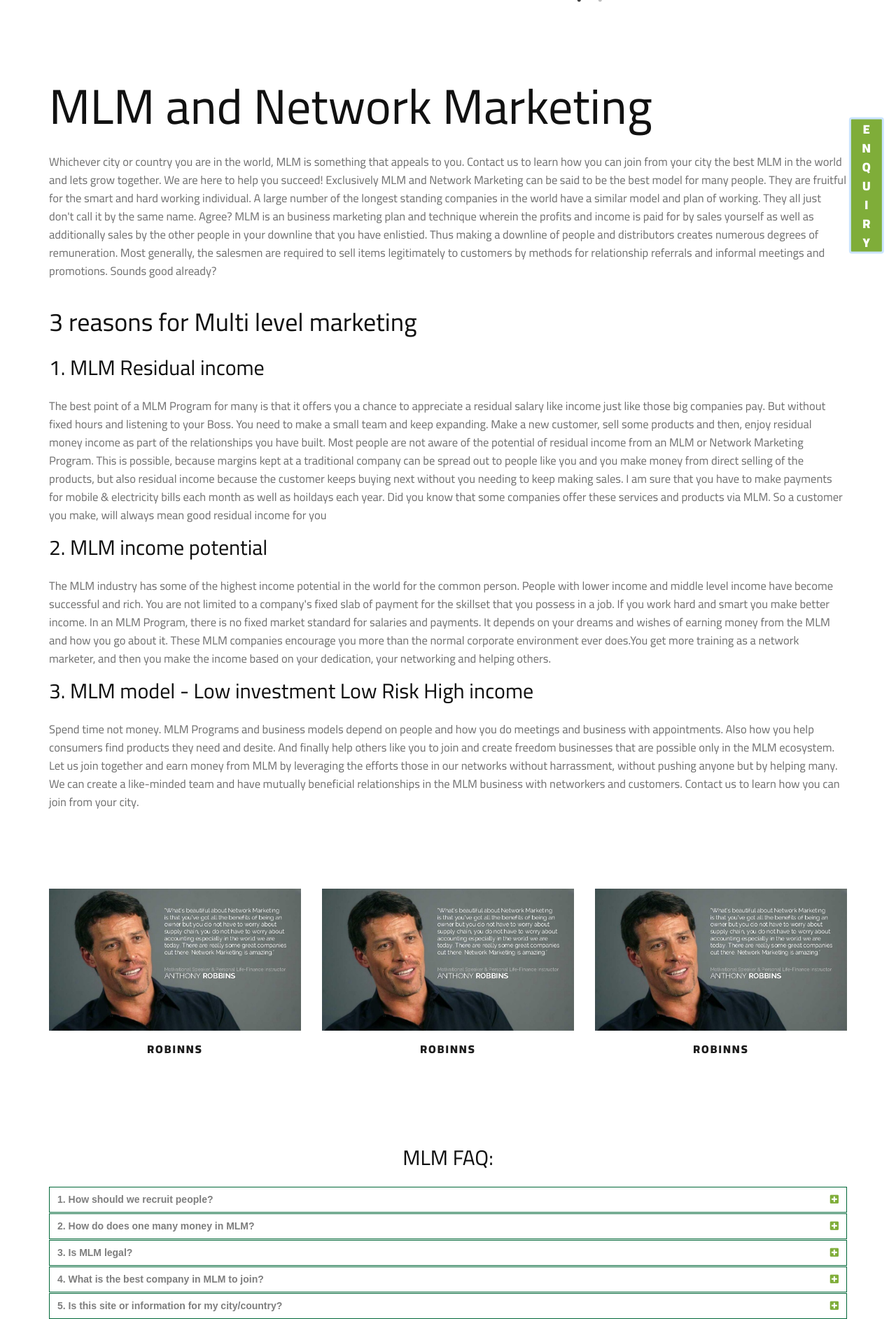
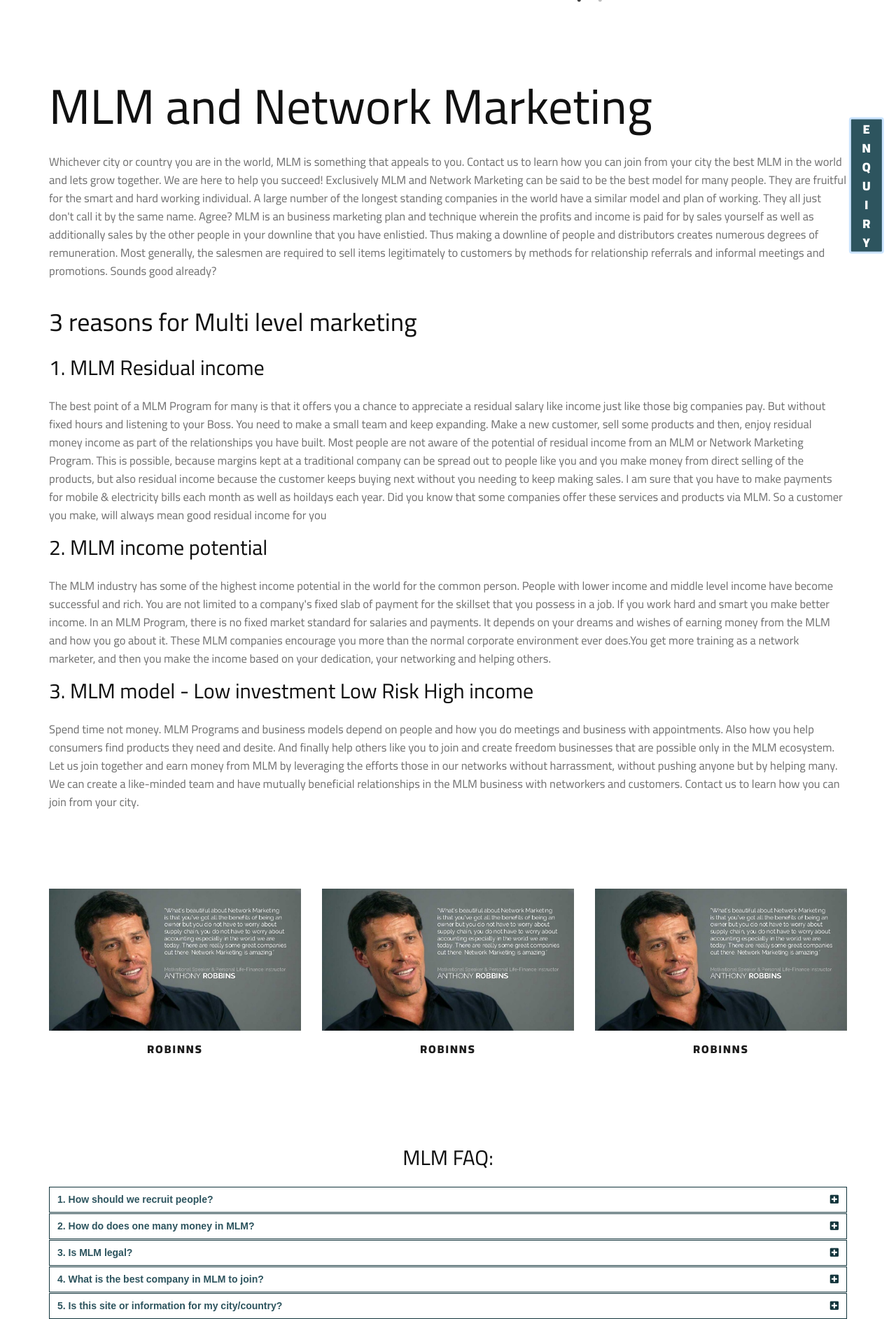
Before and after one commit to hassanjrao/fsn-website-Laravel, a Laravel app: page / in a window 1280 px wide. Shown: the part 515-2400 px from the top of the page at 70% size. Run offline with Laravel 8, Linux system fonts and the light colour scheme; data that the repository does not hold is empty; some libraries are stand-ins or nearby versions.

Commit message:
changed website colors

```diff
--- a/public/css/style.css
+++ b/public/css/style.css
@@ -2296,7 +2296,7 @@ ol {
   transform: translate(-50%, -50%);
   font-size: 18px;
   font-weight: bold;
-  background: #7fad39;
+  background: #2d545e;
   color: #ffffff;
   border: 3px solid #cce5ff;
   z-index: 2;
@@ -2342,14 +2342,14 @@ ol {
 }
 
 .accordion_head {
-  color: #7E7E7E;
+  color: #2d545e;
   cursor: pointer;
   font-family: arial;
   font-size: 14px;
   margin: 0 0 1px 0;
   padding: 7px 11px;
   font-weight: bold;
-  border: 1px solid #016738;
+  border: 1px solid #12343b;
 }
 
 .accordion_body p {
--- a/resources/sass/_footer.scss
+++ b/resources/sass/_footer.scss
@@ -17,7 +17,7 @@
   form {
 
 
-    background: #248b06;
+    background: $seconday-color;
     padding: 1.5rem;
     border-radius: 10px;
     width: 96%;
@@ -115,7 +115,7 @@
     margin-right: 10px;
 
     i{
-      color: #248b06;
+      color: $seconday-color;
     }
 
     &:last-child {
--- a/resources/sass/_header.scss
+++ b/resources/sass/_header.scss
@@ -3,7 +3,7 @@
 -----------------------*/
 
 .header{
-    background:#7fad39;
+    background:$primary-color;
 }
 .header__top {
     background: #f5f5f5;
--- a/resources/sass/_toggle.scss
+++ b/resources/sass/_toggle.scss
@@ -4,14 +4,14 @@
 
 .accordion_head {
 
-    color: #7E7E7E;
+    color: $primary-color;
     cursor: pointer;
     font-family: arial;
     font-size: 14px;
     margin: 0 0 1px 0;
     padding: 7px 11px;
     font-weight: bold;
-    border: 1px solid #016738;
+    border: 1px solid $seconday-color;
 }
 
 
--- a/resources/sass/_variable.scss
+++ b/resources/sass/_variable.scss
@@ -1,5 +1,5 @@
-$primary-color: #7fad39;
-$seconday-color: #120851;
+$primary-color: #2d545e;
+$seconday-color: #12343b;
 $white-color: #ffffff;
 $heading-color: #111111;
 $para-color: #6f6f6f;
@@ -13,3 +13,13 @@ $border-1: #e1e1e1;
 
 $fm-unna: 'Unna', serif;
 $fm-nunito: 'Nunito Sans', sans-serif;
+
+
+$footer-color:#e1b382;
+// Sand Tan: #e1b382
+
+// Sand Tan Shadow: #c89666
+
+// Night Blue: #2d545e
+
+// Night Blue Shadow: #12343b
--- a/resources/views/welcome.blade.php
+++ b/resources/views/welcome.blade.php
@@ -127,7 +127,7 @@ Home
         <h3 class="text-center mb-4">MLM FAQ:</h3>
 
         <div class="accordion_head" data-node="#1">1. How should we recruit people?
-            <div class="plusminus"><i class="fas fa-plus-square" style="color: #7fad39;"></i></div>
+            <div class="plusminus"><i class="fas fa-plus-square" style="color: #12343b;"></i></div>
         </div>
         <div class="accordion_body hide">
             <p>You should build a team initially by talking with the people you already know are a right fit for the MLM
@@ -140,7 +140,7 @@ Home
         </div>
 
         <div class="accordion_head" data-node="#1">2. How do does one many money in MLM?
-            <div class="plusminus"><i class="fas fa-plus-square" style="color: #7fad39;"></i></div>
+            <div class="plusminus"><i class="fas fa-plus-square" style="color: #12343b;"></i></div>
         </div>
         <div class="accordion_body hide">
             <p>You earn money from retail profits of your personal sales.
@@ -153,7 +153,7 @@ Home
         </div>
 
         <div class="accordion_head" data-node="#1">3. Is MLM legal?<div class="plusminus"><i class="fas fa-plus-square"
-                    style="color: #7fad39;"></i></div>
+                    style="color: #12343b"></i></div>
         </div>
         <div class="accordion_body hide">
             <p>Of course Yes!
@@ -165,7 +165,7 @@ Home
         </div>
 
         <div class="accordion_head" data-node="#1">4. What is the best company in MLM to join?<div class="plusminus"><i
-                    class="fas fa-plus-square" style="color: #7fad39;"></i></div>
+                    class="fas fa-plus-square" style="color: #12343b"></i></div>
         </div>
         <div class="accordion_body hide">
             <p>That really depends on what suits you and the integrity of the company.
@@ -179,7 +179,7 @@ Home
         </div>
 
         <div class="accordion_head" data-node="#1">5. Is this site or information for my city/country?<div
-                class="plusminus"><i class="fas fa-plus-square" style="color: #7fad39;"></i></div>
+                class="plusminus"><i class="fas fa-plus-square" style="color: #12343b"></i></div>
         </div>
         <div class="accordion_body hide">
             <p>Yes. Most MLM's work worldwide. Most of the information we offer
```
Also changed, not shown: other parts of public/css/style.css (+23 -23 lines), resources/sass/_variables.scss (line endings or trailing spaces).
